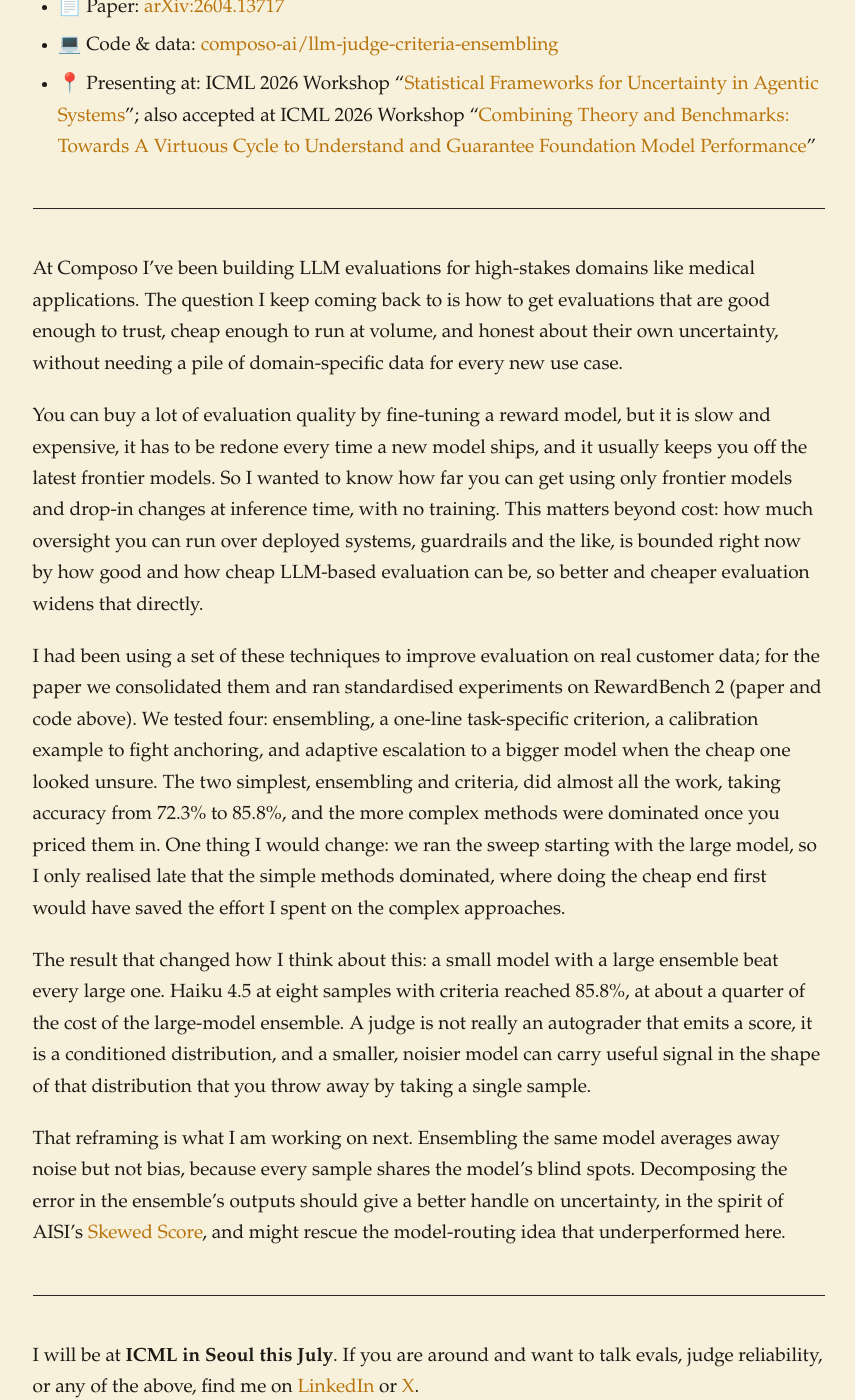
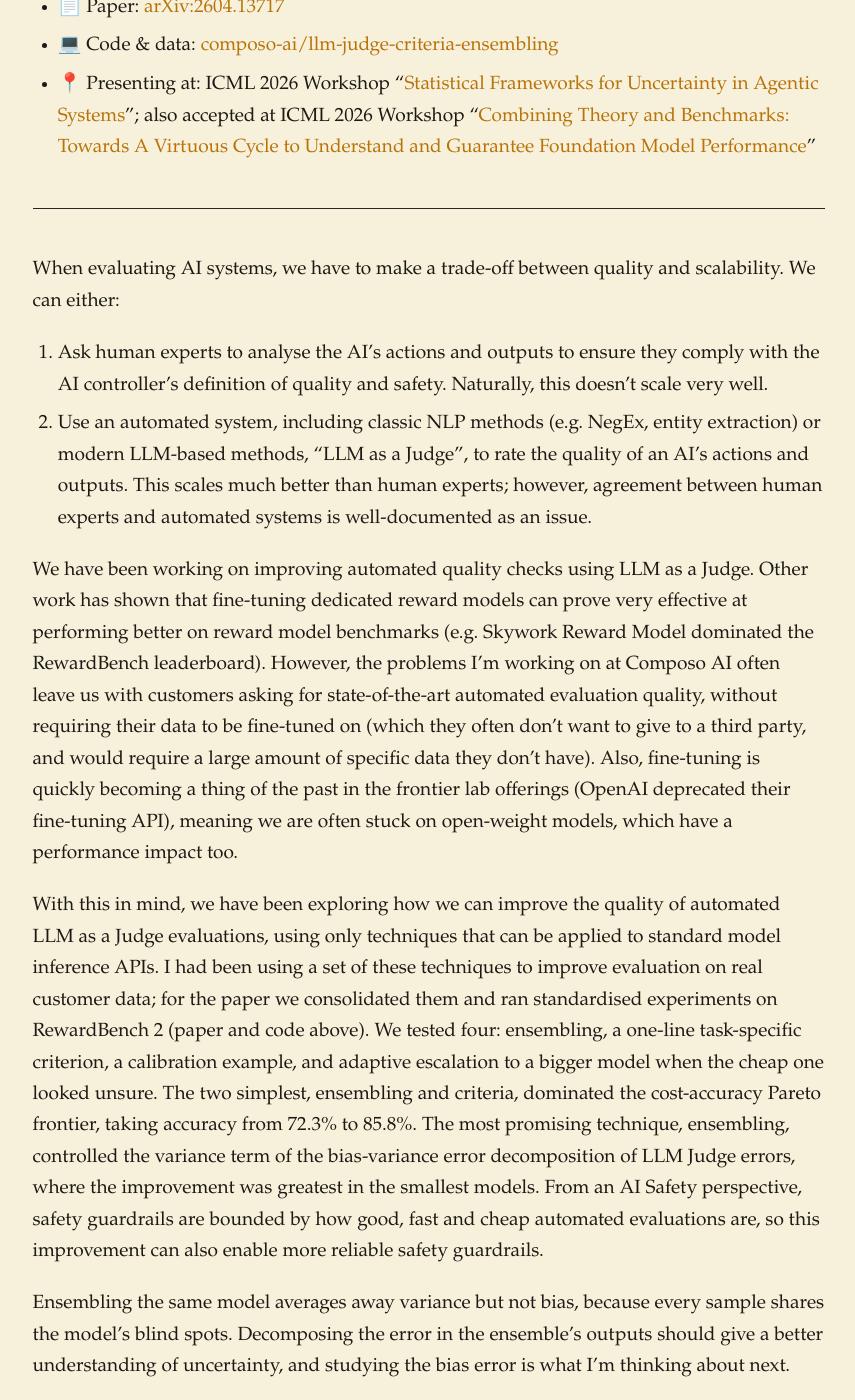
Before and after one commit to ryanlail/ryanlail.github.io, a Jekyll site: the page built from _posts/2026-05-29-cost-effective-llm-as-a-judge.md, in a window 1280 px wide and 1400 px high, scrolled down 314 px. Shown: the whole window, without its empty margins (162-1017 px from the left). Built offline with Jekyll 4.4.1, drawn with Linux system fonts in a browser that asks for light colours.

Commit message:
Rewrite main body of LLM-as-a-judge post
Co-Authored-By: Claude Opus 4.8 <noreply@anthropic.com>
Claude-Session: https://claude.ai/code/session_01PaUwp3bJTxHvyBC4JySHzt

```diff
--- a/_posts/2026-05-29-cost-effective-llm-as-a-judge.md
+++ b/_posts/2026-05-29-cost-effective-llm-as-a-judge.md
@@ -15,15 +15,16 @@ subtitle: 'Improving RewardBench 2 performance by 13.5pp; accepted at the ICML 2
 
 ---
 
-At Composo I've been building LLM evaluations for high-stakes domains like medical applications. The question I keep coming back to is how to get evaluations that are good enough to trust, cheap enough to run at volume, and honest about their own uncertainty, without needing a pile of domain-specific data for every new use case.
+When evaluating AI systems, we have to make a trade-off between quality and scalability. We can either:
 
-You can buy a lot of evaluation quality by fine-tuning a reward model, but it is slow and expensive, it has to be redone every time a new model ships, and it usually keeps you off the latest frontier models. So I wanted to know how far you can get using only frontier models and drop-in changes at inference time, with no training. This matters beyond cost: how much oversight you can run over deployed systems, guardrails and the like, is bounded right now by how good and how cheap LLM-based evaluation can be, so better and cheaper evaluation widens that directly.
+1. Ask human experts to analyse the AI's actions and outputs to ensure they comply with the AI controller's definition of quality and safety. Naturally, this doesn't scale very well.
+2. Use an automated system, including classic NLP methods (e.g. NegEx, entity extraction) or modern LLM-based methods, "LLM as a Judge", to rate the quality of an AI's actions and outputs. This scales much better than human experts; however, agreement between human experts and automated systems is well-documented as an issue.
 
-I had been using a set of these techniques to improve evaluation on real customer data; for the paper we consolidated them and ran standardised experiments on RewardBench 2 (paper and code above). We tested four: ensembling, a one-line task-specific criterion, a calibration example to fight anchoring, and adaptive escalation to a bigger model when the cheap one looked unsure. The two simplest, ensembling and criteria, did almost all the work, taking accuracy from 72.3% to 85.8%, and the more complex methods were dominated once you priced them in. One thing I would change: we ran the sweep starting with the large model, so I only realised late that the simple methods dominated, where doing the cheap end first would have saved the effort I spent on the complex approaches.
+We have been working on improving automated quality checks using LLM as a Judge. Other work has shown that fine-tuning dedicated reward models can prove very effective at performing better on reward model benchmarks (e.g. Skywork Reward Model dominated the RewardBench leaderboard). However, the problems I'm working on at Composo AI often leave us with customers asking for state-of-the-art automated evaluation quality, without requiring their data to be fine-tuned on (which they often don't want to give to a third party, and would require a large amount of specific data they don't have). Also, fine-tuning is quickly becoming a thing of the past in the frontier lab offerings (OpenAI deprecated their fine-tuning API), meaning we are often stuck on open-weight models, which have a performance impact too.
 
-The result that changed how I think about this: a small model with a large ensemble beat every large one. Haiku 4.5 at eight samples with criteria reached 85.8%, at about a quarter of the cost of the large-model ensemble. A judge is not really an autograder that emits a score, it is a conditioned distribution, and a smaller, noisier model can carry useful signal in the shape of that distribution that you throw away by taking a single sample.
+With this in mind, we have been exploring how we can improve the quality of automated LLM as a Judge evaluations, using only techniques that can be applied to standard model inference APIs. I had been using a set of these techniques to improve evaluation on real customer data; for the paper we consolidated them and ran standardised experiments on RewardBench 2 (paper and code above). We tested four: ensembling, a one-line task-specific criterion, a calibration example, and adaptive escalation to a bigger model when the cheap one looked unsure. The two simplest, ensembling and criteria, dominated the cost-accuracy Pareto frontier, taking accuracy from 72.3% to 85.8%. The most promising technique, ensembling, controlled the variance term of the bias-variance error decomposition of LLM Judge errors, where the improvement was greatest in the smallest models. From an AI Safety perspective, safety guardrails are bounded by how good, fast and cheap automated evaluations are, so this improvement can also enable more reliable safety guardrails.
 
-That reframing is what I am working on next. Ensembling the same model averages away noise but not bias, because every sample shares the model's blind spots. Decomposing the error in the ensemble's outputs should give a better handle on uncertainty, in the spirit of AISI's [Skewed Score](https://www.aisi.gov.uk/blog/llm-judges-on-trial-a-new-statistical-framework-to-assess-autograders), and might rescue the model-routing idea that underperformed here.
+Ensembling the same model averages away variance but not bias, because every sample shares the model's blind spots. Decomposing the error in the ensemble's outputs should give a better understanding of uncertainty, and studying the bias error is what I'm thinking about next.
 
 ---
 
```
